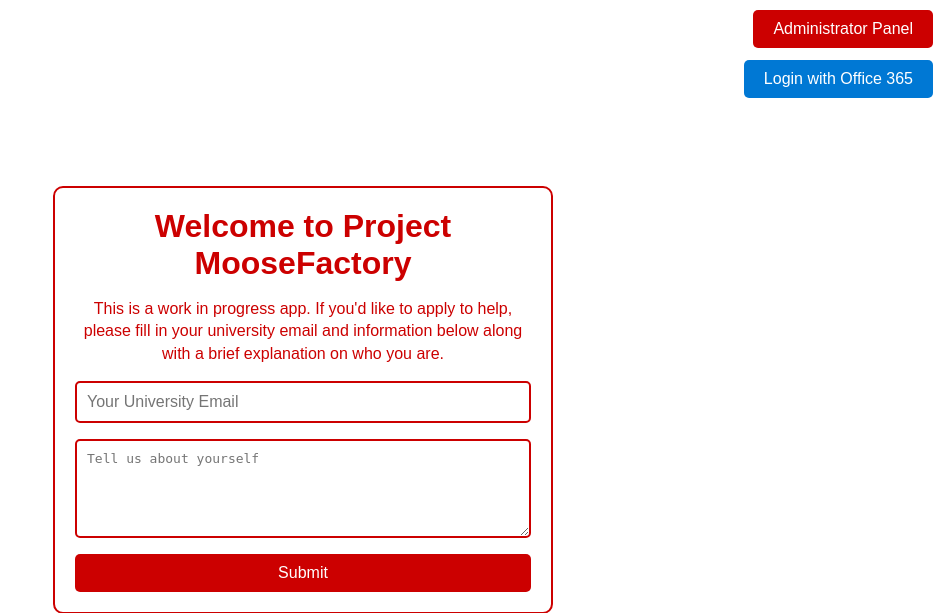
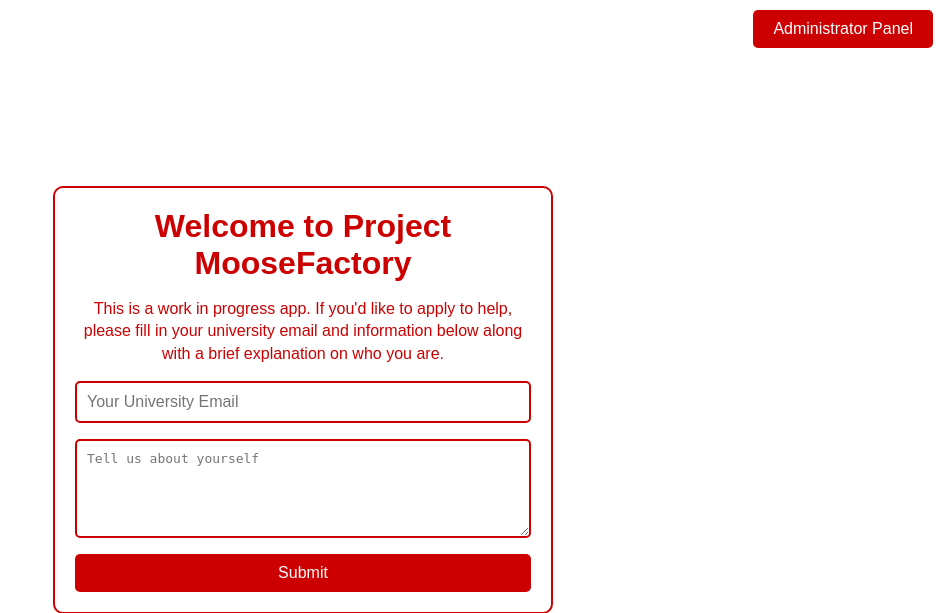
Before and after one commit to Itaho/Project-01-COSC4353, a Flask app: page / in a window 1280 px wide. Shown: the top 613 px of the page, without its empty margins (337-1280 px from the left). Run offline with Flask 3, Linux system fonts and the light colour scheme.

Commit message:
Update index.html

```diff
--- a/templates/index.html
+++ b/templates/index.html
@@ -38,23 +38,6 @@
     }
 
     .admin-button:hover {
-      opacity: 0.9;
-    }
-
-    /* Login button styling */
-    .login-button {
-      position: fixed;
-      top: 60px; /* Positioned below the admin button */
-      right: 10px;
-      background-color: #0078d4; /* Microsoft blue */
-      color: #fff;
-      padding: 10px 20px;
-      text-decoration: none;
-      border-radius: 5px;
-      font-family: Arial, sans-serif;
-    }
-
-    .login-button:hover {
       opacity: 0.9;
     }
 
@@ -109,10 +92,6 @@
 <body>
   <!-- Administrator Panel button -->
   <a href="adminpanel.html" class="admin-button">Administrator Panel</a>
-
-  <!-- Login with Office 365 button -->
-  <a href="{{ url_for('login') }}" class="login-button">Login with Office 365</a>
-
   <div class="container">
     <h1>Welcome to Project MooseFactory</h1>
     <p>
```
